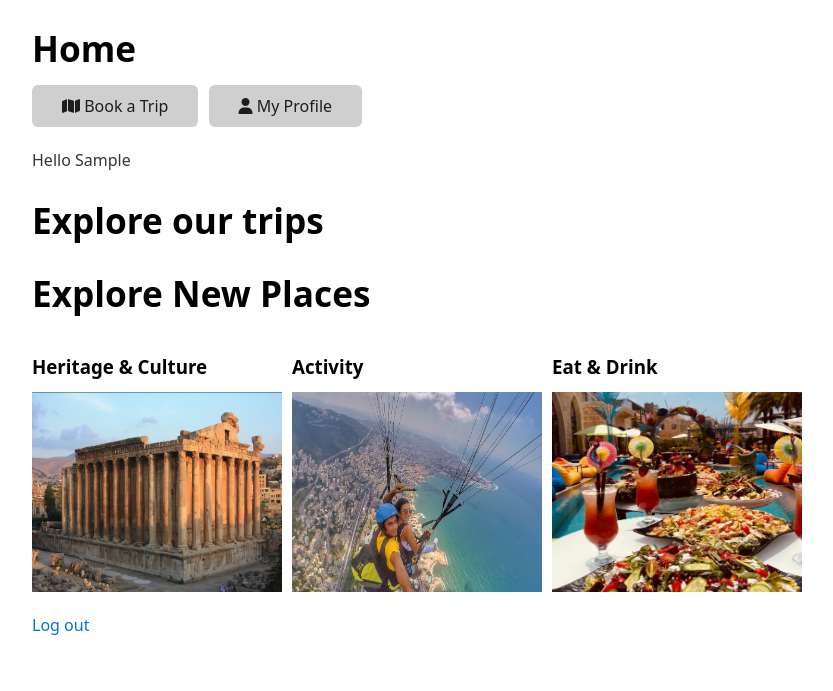
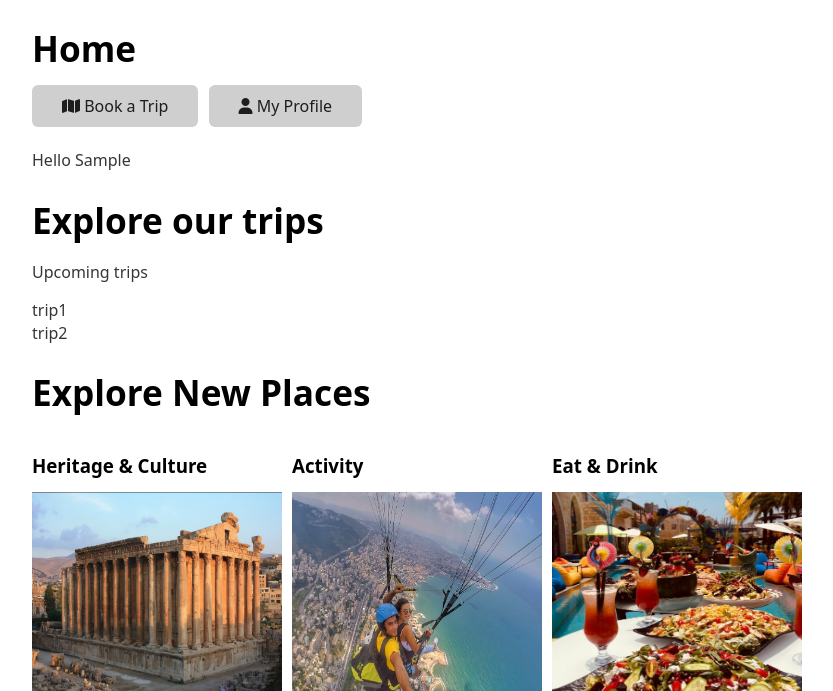
Before and after one commit to lea-ha/tourism-test, a PHP site: page /PROJECTS/index.php in a window 1280 px wide. Shown: the top 691 px of the page, without its empty margins (208-1041 px from the left). Run offline with PHP 8.4, Linux system fonts and the light colour scheme; the visitor is signed in with stand-in values (Sample User, id 1); tables that the repository leaves empty or names only in its code hold one stand-in row (values such as "Sample post"); some libraries are stand-ins or nearby versions.

Commit message:
trip and places base layout

```diff
--- a/index.php
+++ b/index.php
@@ -36,9 +36,15 @@ if (isset($_SESSION["user_id"])){
         <p> Hello <?= htmlspecialchars($user["first_name"])?></p>
 
         <div class="container" id="container-trip">
+            <!-- Related content for trips should be added here, similar to the one for places -->
             <h1>Explore our trips</h1>
-
-            <!-- Related content for trips should be added here, similar to the one for places -->
+            <p>Upcoming trips</p>
+            <div class="trip">
+                trip1
+            </div>
+            <div class="trip">
+                trip2
+            </div>
         </div>
 
 
```
